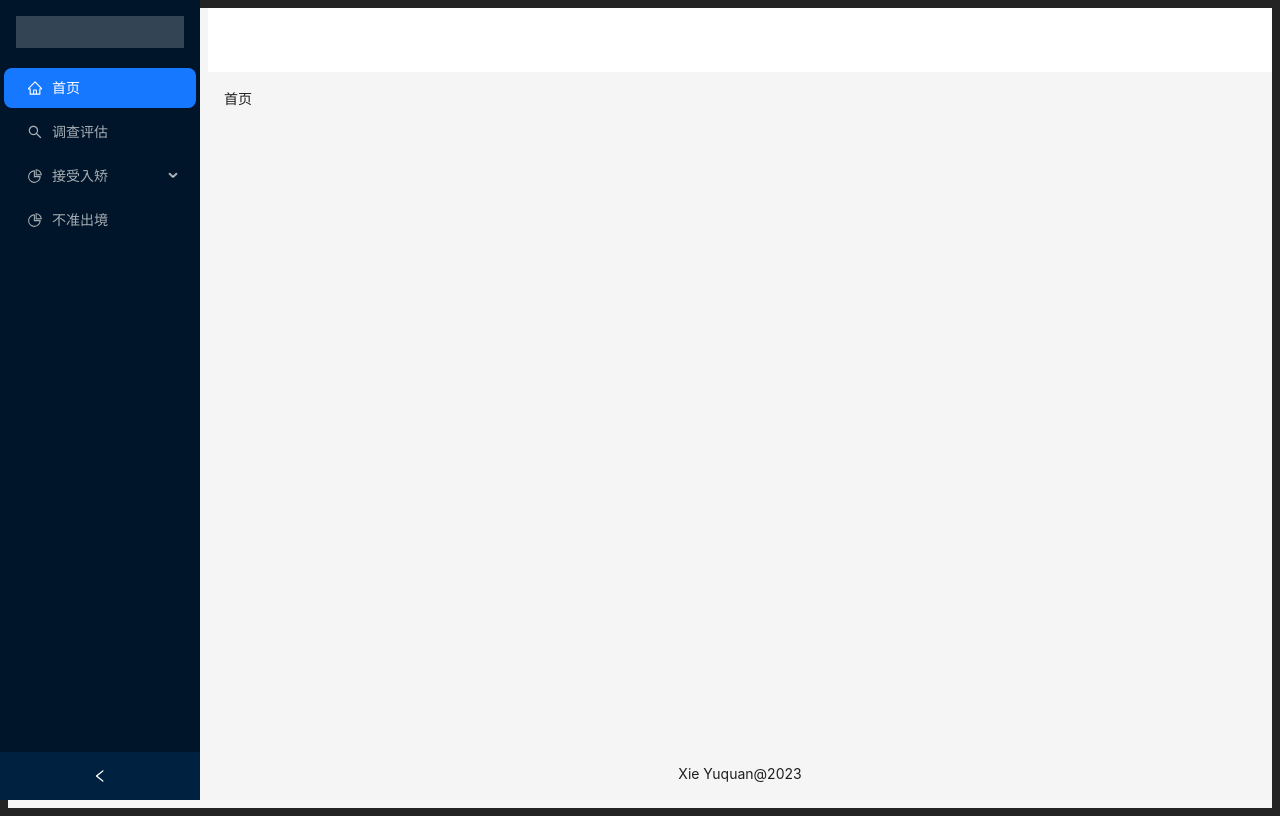
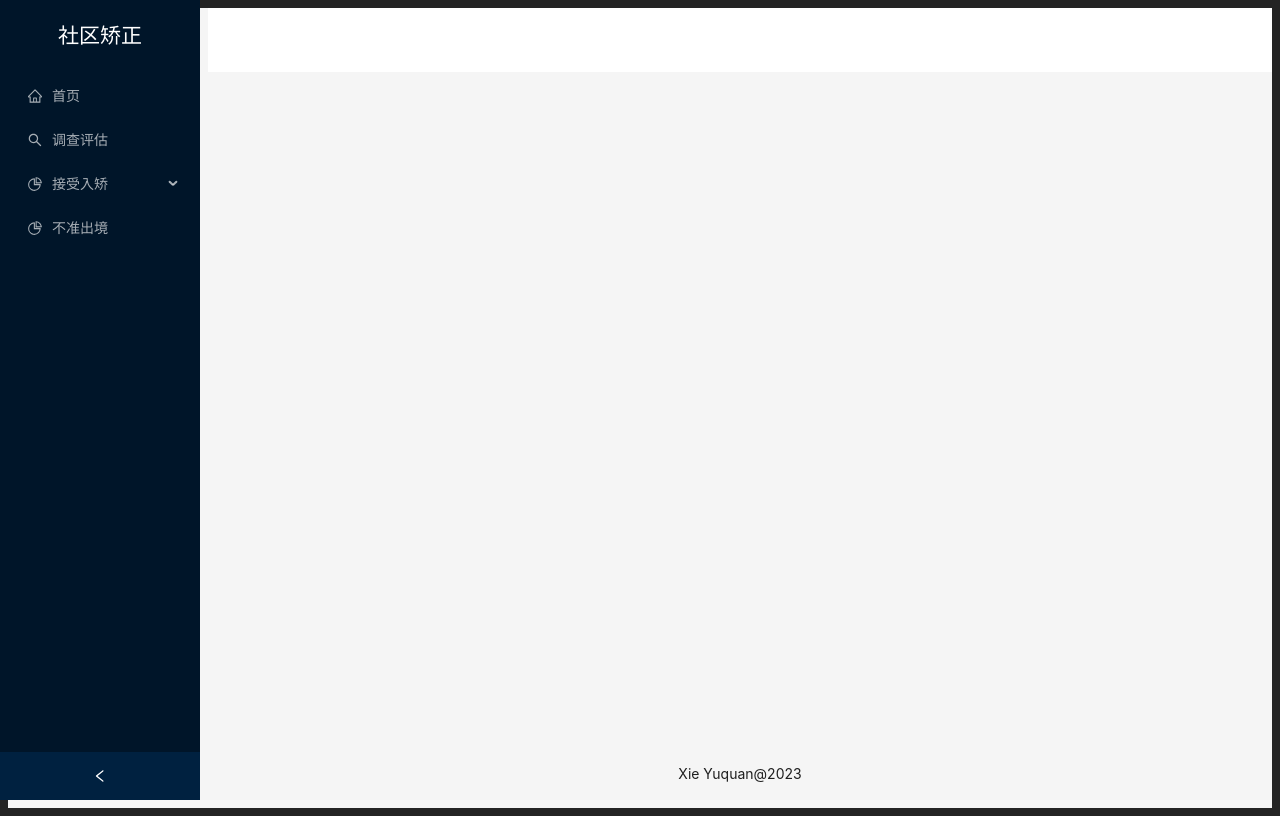
Before and after one commit to XinChen1899/Community-Correction-React, a React (Vite) app: page /admin in a window 1280 px wide. Built offline with nearby package versions, Linux system fonts and the light colour scheme.

Commit message:
Update: 路由结构优化，使其更加清晰

```diff
--- a/index.html
+++ b/index.html
@@ -4,7 +4,7 @@
 	<meta charset="UTF-8" />
 	<link rel="icon" type="image/svg+xml" href="/vite.svg" />
 	<meta name="viewport" content="width=device-width, initial-scale=1.0" />
-    <title>Vite + React + TS</title>
+	<title>社区矫正监督管理系统</title>
 </head>
 <body>
 <div id="root"></div>
--- a/src/App.tsx
+++ b/src/App.tsx
@@ -1,8 +1,16 @@
 import React from "react";
 import Layout from "./layout";
+import { Routes } from "react-router-dom";
+import { RouterData } from "@/router/config";
 
 const App: React.FC = () => {
-  return <Layout />;
+	return (
+		<Layout>
+			<Routes>
+				{RouterData}
+			</Routes>
+		</Layout>
+	);
 };
 
 export default App;
--- a/src/layout/Content/index.tsx
+++ b/src/layout/Content/index.tsx
@@ -1,22 +1,20 @@
+import { Content } from "antd/es/layout/layout";
+import React from "react";
+import { routeNameMap } from "@/router/config";
 import { Breadcrumb } from "antd";
-import { Content } from "antd/es/layout/layout";
-import { Route, Routes } from "react-router-dom";
-import { routeNameMap, RouterData } from "@/router/config";
-import React, { useEffect } from "react";
-import BreadcrumbItem from "antd/es/breadcrumb/BreadcrumbItem";
-import { Home } from "@/pages";
+import { useLocation } from "react-router-dom";
 
 interface IContenterProps {
 	colorBgContainer: string;
-	path: any;
-	dispatch: React.Dispatch<any>;
+	// path: any;
+	children: any;
+	// dispatch: React.Dispatch<any>;
 }
 
 function AppContent(props: IContenterProps) {
-	// const { colorBgContainer } = props;
-	const { path } = props;
-	const curPath: string = path.path;
-	const pathList = curPath.split("/");
+	const { children } = props;
+	const { pathname } = useLocation();
+	const pathList = pathname.split("/").slice(2);
 
 	return (
 		<Content style={{ margin: "0 16px" }}>
@@ -34,11 +32,7 @@ function AppContent(props: IContenterProps) {
 				})}
 			</Breadcrumb>
 
-			<Routes>
-				{/*默认路由*/}
-				<Route path={"/"} element={<Home />} />
-				{RouterData}
-			</Routes>
+			{children}
 		</Content>
 	);
 }
--- a/src/layout/Sider/index.tsx
+++ b/src/layout/Sider/index.tsx
@@ -1,21 +1,86 @@
-import { Menu, MenuProps, Switch } from "antd";
+import { Menu, MenuProps } from "antd";
 import Sider, { SiderTheme } from "antd/es/layout/Sider";
 import MenuItem from "antd/es/menu/MenuItem";
-import React, { useEffect, useState } from "react";
-import { Routes, useNavigate } from "react-router-dom";
+import React, { useState } from "react";
+import { useLocation, useNavigate } from "react-router-dom";
+import routerItems, { routeNameMap } from "@/router/config";
+
+interface ISiderProps {
+	appTheme: SiderTheme;
+}
 
 type MenuItem = Required<MenuProps>["items"][number];
 
-interface ISiderProps {
-	menuItems: MenuItem[];
-	appTheme: SiderTheme;
-	pathDispatch: React.Dispatch<any>;
+function getItem(
+	label: React.ReactNode,
+	key: React.Key,
+	icon?: React.ReactNode,
+	children?: MenuItem[]
+): MenuItem {
+	return {
+		key,
+		icon,
+		children,
+		label,
+		title: label
+	} as MenuItem;
 }
+
+function getChildItem(
+	childItem: string[],
+	parentKey: React.Key
+): MenuItem[] {
+	return childItem.map((label) =>
+		getItem(
+			routeNameMap[label as keyof typeof routeNameMap],
+			parentKey + "/" + label
+		)
+	);
+}
+
+// 根据路由信息生成导航栏
+const menuItems = routerItems.map((item) => {
+	if (item.children != null) {
+		return getItem(
+			item.page.title,
+			item.page.id,
+			item.icon,
+			getChildItem(
+				item.children.map((i) => {
+					return i.id;
+				}),
+				item.page.id
+			)
+		);
+	} else {
+		return getItem(item.page.title, item.page.id, item.icon);
+	}
+});
+// 设置菜单默认的选择
+const findDefaultMenuItem = (pathname: string) => {
+	const pathList = pathname.split("/").slice(2);
+	if (pathList.length == 1) {
+		return [[], pathList];
+	} else {
+		let full = "";
+		for (let i = 0; i < pathList.length; i++) {
+			if (i) full += "/";
+			full += pathList[i];
+		}
+		return [[pathList[0]], [full]];
+	}
+};
+
 
 export default function AppSider(props: ISiderProps) {
 	const [collapsed, setCollapsed] = useState(false);
-	const { menuItems, appTheme, pathDispatch } = props;
+	const { appTheme } = props;
+
 	let navigate = useNavigate();
+	const { pathname } = useLocation();
+
+
+	const defaultMenuItem = findDefaultMenuItem(pathname);
 
 	return (
 		<Sider
@@ -35,18 +100,23 @@ export default function AppSider(props: ISiderProps) {
 			<div
 				style={{
 					height: 32,
-					margin: 16,
-					background: "rgba(255, 255, 255, 0.2)"
+					margin: "20px auto",
+					color: "white",
+					textAlign: "center"
 				}}
-			/>
+			>
+				<h1>社区矫正</h1>
+			</div>
+
+
 			<Menu
 				theme={appTheme}
-				defaultSelectedKeys={["home"]}
+				defaultOpenKeys={defaultMenuItem[0]}
+				defaultSelectedKeys={defaultMenuItem[1]}
 				mode="inline"
 				items={menuItems}
-				onClick={(e) => {
-					pathDispatch({ path: e.key });
-					navigate(e.key);
+				onClick={({ key }) => {
+					navigate(key);
 				}}
 			/>
 		</Sider>
--- a/src/layout/index.tsx
+++ b/src/layout/index.tsx
@@ -1,76 +1,21 @@
-import {
-	DesktopOutlined,
-	FileOutlined,
-	PieChartOutlined,
-	TeamOutlined,
-	UserOutlined,
-} from "@ant-design/icons";
-import { MenuProps, Switch } from "antd";
 import { Layout, theme } from "antd";
 import { SiderTheme } from "antd/es/layout/Sider";
-import { useReducer, useState } from "react";
+import { useState } from "react";
 
 import AppContent from "./Content";
 import AppFooter from "./Footer";
 import AppHeader from "./Header";
 import AppSider from "./Sider";
 
-type MenuItem = Required<MenuProps>["items"][number];
 
-import routerItems, { routeNameMap } from "@/router/config";
-import { BrowserRouter } from "react-router-dom";
-
-function getItem(
-	label: React.ReactNode,
-	key: React.Key,
-	icon?: React.ReactNode,
-	children?: MenuItem[]
-): MenuItem {
-	return {
-		key,
-		icon,
-		children,
-		label,
-		title: label,
-	} as MenuItem;
-}
-
-function getChildItem(
-	childItem: string[],
-	parentKey: React.Key
-): MenuItem[] {
-	return childItem.map((label) =>
-		getItem(
-			routeNameMap[label as keyof typeof routeNameMap],
-			parentKey + "/" + label
-		)
-	);
-}
-
-// 根据路由信息生成导航栏
-const nitems = routerItems.map((item) => {
-	if (item.children != null) {
-		return getItem(
-			item.page.title,
-			item.page.id,
-			item.icon,
-			getChildItem(
-				item.children.map((i) => {
-					return i.id;
-				}),
-				item.page.id
-			)
-		);
-	} else {
-		return getItem(item.page.title, item.page.id, item.icon);
-	}
-});
 // 导航栏
 
-export default function AppLayout() {
+export default function AppLayout(props: { children: any }) {
 	const {
-		token: { colorBgContainer },
+		token: { colorBgContainer }
 	} = theme.useToken();
+
+	const { children } = props;
 
 	const [siderTheme, setSiderTheme] = useState<SiderTheme>("dark");
 
@@ -78,22 +23,19 @@ export default function AppLayout() {
 		setSiderTheme(value ? "dark" : "light");
 	};
 
-	const [curPath, dispatch] = useReducer(
-		(state: any, action: any) => {
-			return {
-				path: action.path,
-			};
-		},
-		{ path: "/home" }
-	);
+	// const [curPath, dispatch] = useReducer(
+	// 	(state: any, action: any) => {
+	// 		return {
+	// 			path: action.path
+	// 		};
+	// 	},
+	// 	{ path: "/home" }
+	// );
 
 	return (
-		<BrowserRouter>
 		<Layout style={{ minHeight: "100vh" }}>
 			<AppSider
-					menuItems={nitems}
 				appTheme={siderTheme}
-					pathDispatch={dispatch}
 			/>
 
 			<Layout
@@ -104,13 +46,11 @@ export default function AppLayout() {
 
 				<AppContent
 					colorBgContainer={colorBgContainer}
-						path={curPath}
-						dispatch={dispatch}
+					children={children}
 				/>
 
 				<AppFooter />
 			</Layout>
 		</Layout>
-		</BrowserRouter>
 	);
 }
--- a/src/main.tsx
+++ b/src/main.tsx
@@ -1,10 +1,19 @@
-import React from 'react'
-import ReactDOM from 'react-dom/client'
-import App from './App'
-import './index.css'
+import React from "react";
+import ReactDOM from "react-dom/client";
+import App from "./App";
+import "./index.css";
+import { ConfigProvider } from "antd";
+import zhCN from "antd/locale/zh_CN";
+import { BrowserRouter, Route, Routes } from "react-router-dom";
+import { Login } from "@/pages";
 
-ReactDOM.createRoot(document.getElementById('root') as HTMLElement).render(
-  <React.StrictMode>
-    <App />
-  </React.StrictMode>,
-)
+ReactDOM.createRoot(document.getElementById("root") as HTMLElement).render(
+	<BrowserRouter>
+		<ConfigProvider locale={zhCN}>
+			<Routes>
+				<Route path={"/"} element={<Login />} />
+				<Route path={"/admin/*"} element={<App />} />
+			</Routes>
+		</ConfigProvider>
+	</BrowserRouter>
+);
--- a/src/pages/index.tsx
+++ b/src/pages/index.tsx
@@ -14,4 +14,6 @@ import Investigatorsevaluated from "./investigators-evaluated";
 
 import { CorrectionPlan, CorrectionTeam } from "./income-correction";
 
-export { Home, Investigatorsevaluated, CorrectionPlan, CorrectionTeam };
+import Login from "./login";
+
+export { Home, Investigatorsevaluated, CorrectionPlan, CorrectionTeam, Login };
--- /dev/null
+++ b/src/pages/login/index.tsx
@@ -0,0 +1,9 @@
+import React from "react";
+
+function Login() {
+	return (
+		<div>Login</div>
+	);
+}
+
+export default Login;
```
Also changed, not shown: src/router/config.tsx (+5 -13 lines), 1 other file (tests, documents, lock files or other folders). Lines whose indentation alone changed are shown as unchanged.
